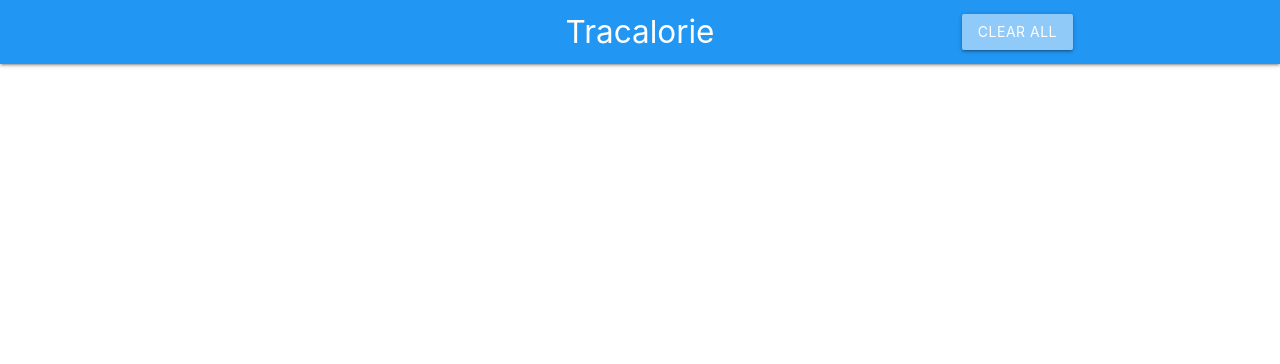
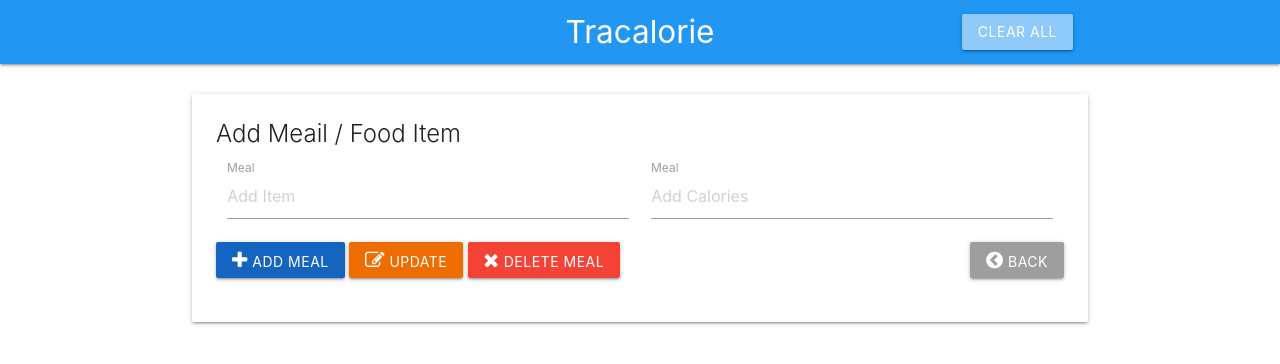
Before and after one commit to curtdp/Tracalorie2, a plain HTML site: page index.html in a window 1280 px wide. Drawn offline with nearby package versions, Linux system fonts and the light colour scheme.

Commit message:
Добавляем разметку для формы добавления еды

```diff
--- a/index.html
+++ b/index.html
@@ -38,6 +38,41 @@
     </nav>
 
     <br />
+    <div class="container">
+      <div class="card">
+        <div class="card-content">
+          <span class="card-title">Add Meail / Food Item</span>
+          <form>
+            <div class="row">
+              <div class="input-field col s6">
+                <input type="text" placeholder="Add Item" id="item-name" />
+                <label for="item-name">Meal</label>
+              </div>
+              <div class="input-field col s6">
+                <input
+                  type="text"
+                  placeholder="Add Calories"
+                  id="item-calories"
+                />
+                <label for="item-calories">Meal</label>
+              </div>
+              <button class="add-btn btn blue darken-3">
+                <i class="fa fa-plus"></i> Add Meal
+              </button>
+              <button class="add-btn btn orange darken-3">
+                <i class="fa fa-pencil-square-o"></i> Update
+              </button>
+              <button class="add-btn btn red">
+                <i class="fa fa-remove"></i> Delete Meal
+              </button>
+              <button class="add-btn btn grey pull-right">
+                <i class="fa fa-chevron-circle-left"></i> Back
+              </button>
+            </div>
+          </form>
+        </div>
+      </div>
+    </div>
 
     <!--JavaScript at end of body for optimized loading-->
     <script src="https://cdnjs.cloudflare.com/ajax/libs/materialize/1.0.0/js/materialize.min.js"></script>
```
